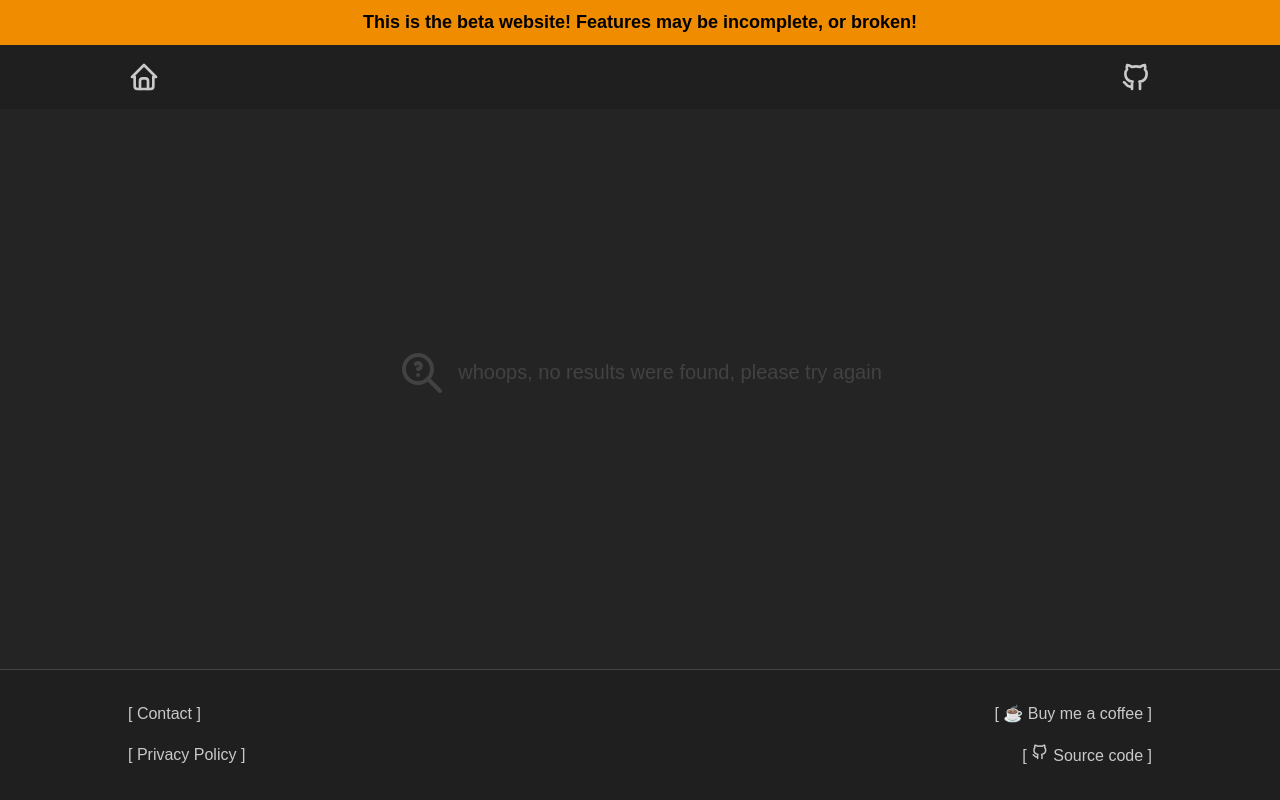
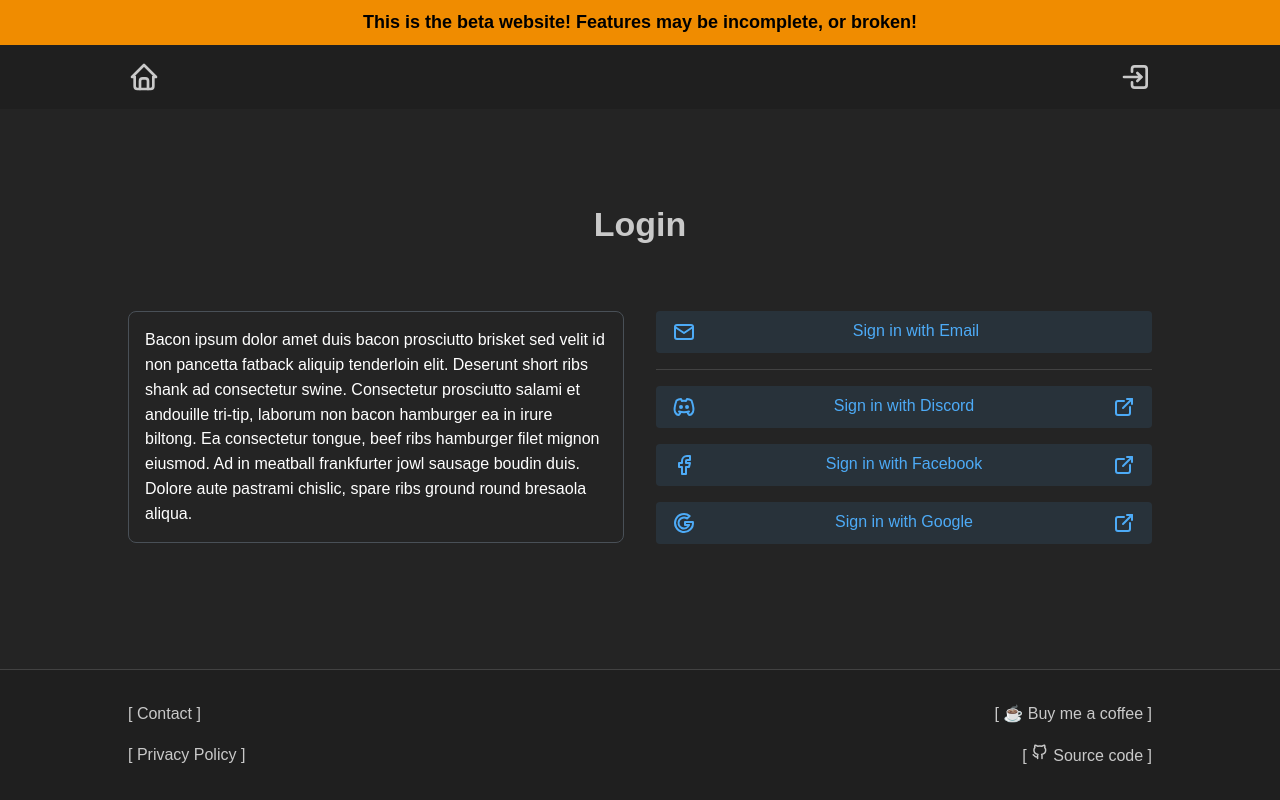
Before and after one commit to almostprohibited/frontend, a React (Vite) app: page /auth in a window 1280 px wide. Built offline with nearby package versions, Linux system fonts and the light colour scheme.

Commit message:
Added authorization flow skeleton

```diff
--- /dev/null
+++ b/src/auth.tsx
@@ -0,0 +1,41 @@
+import { createContext, useContext, useState, type ReactElement } from 'react';
+
+export interface AuthState {
+	isAuthenticated: boolean;
+	authenticate: () => void;
+	logout: () => void;
+}
+
+const AuthContext = createContext<AuthState | undefined>(undefined);
+
+export function AuthProvider({ children }: { children: ReactElement }) {
+	const [isAuthenticated, setIsAuthenticated] = useState(
+		localStorage.getItem('token') === '123',
+	);
+
+	const authenticate = () => {
+		setIsAuthenticated(true);
+		localStorage.setItem('token', '123');
+	};
+
+	const logout = () => {
+		setIsAuthenticated(false);
+		localStorage.removeItem('token');
+	};
+
+	return (
+		<AuthContext.Provider value={{ isAuthenticated, authenticate, logout }}>
+			{children}
+		</AuthContext.Provider>
+	);
+}
+
+export function useAuth() {
+	const context = useContext(AuthContext);
+
+	if (context === undefined) {
+		throw new Error('hook not used within auth provider');
+	}
+
+	return context;
+}
--- a/src/components/header/component.tsx
+++ b/src/components/header/component.tsx
@@ -1,13 +1,20 @@
 import { Box, Flex, Text, Tooltip } from '@mantine/core';
 import styles from './component.module.css';
-import { IconBrandGithub, IconHome } from '@tabler/icons-react';
+import {
+	IconBrandGithub,
+	IconHome,
+	IconLogin2,
+	IconUser,
+} from '@tabler/icons-react';
 import { Link } from '@tanstack/react-router';
 import { useMobileView } from '@/utils/hooks/useMobileView';
 import { useIsBeta } from '@/utils/hooks/useIsBeta';
+import { useAuth } from '@/auth';
 
 export default function Header() {
 	const isBeta = useIsBeta();
 	const isMobile = useMobileView();
+	const auth = useAuth();
 
 	const iconSize = isMobile ? '1.7rem' : '2rem';
 
@@ -30,6 +37,7 @@ export default function Header() {
 					</Tooltip>
 				</Box>
 				<Box>
+					{!isBeta ? (
 						<Tooltip label="Github source code">
 							<a
 								href="https://github.com/almostprohibited"
@@ -39,6 +47,19 @@ export default function Header() {
 								<IconBrandGithub size={iconSize} />
 							</a>
 						</Tooltip>
+					) : !auth.isAuthenticated ? (
+						<Tooltip label="Login">
+							<Link to="/auth/">
+								<IconLogin2 size={iconSize} />
+							</Link>
+						</Tooltip>
+					) : (
+						<Tooltip label="Dashboard">
+							<Link to="/dashboard/">
+								<IconUser size={iconSize} />
+							</Link>
+						</Tooltip>
+					)}
 				</Box>
 			</Flex>
 		</>
--- a/src/main.tsx
+++ b/src/main.tsx
@@ -5,10 +5,13 @@ import { RouterProvider, createRouter } from '@tanstack/react-router';
 import { routeTree } from './routes.tsx';
 import ErrorResult from './components/fallbacks/errorResult.tsx';
 import EmptyResult from './components/fallbacks/emptyResult.tsx';
+import { AuthProvider, useAuth } from './auth.tsx';
 
 const router = createRouter({
 	routeTree,
-	context: {},
+	context: {
+		auth: undefined!,
+	},
 	defaultPreload: 'viewport',
 	scrollRestoration: true,
 	defaultStructuralSharing: true,
@@ -28,12 +31,22 @@ declare module '@tanstack/react-router' {
 	}
 }
 
+function Wrapper() {
+	const auth = useAuth();
+
+	return <RouterProvider router={router} context={{ auth }} />;
+}
+
 const rootElement = document.getElementById('app');
+
 if (rootElement && !rootElement.innerHTML) {
 	const root = ReactDOM.createRoot(rootElement);
+
 	root.render(
 		<StrictMode>
-			<RouterProvider router={router} />
+			<AuthProvider>
+				<Wrapper />
+			</AuthProvider>
 		</StrictMode>,
 	);
 }
--- /dev/null
+++ b/src/pages/auth/components/signInButton.tsx
@@ -0,0 +1,38 @@
+import { getApiDomain } from '@/utils/environment';
+import { Text, Button, useMantineTheme } from '@mantine/core';
+import { IconExternalLink } from '@tabler/icons-react';
+import type { ReactElement } from 'react';
+
+export default function SignInButton({
+	displayName,
+	icon,
+	apiProvider,
+	isExternal = false,
+}: {
+	displayName: string;
+	icon: ReactElement;
+	apiProvider?: string;
+	isExternal?: boolean;
+}) {
+	const theme = useMantineTheme();
+
+	return (
+		<Button
+			leftSection={icon}
+			rightSection={isExternal ? <IconExternalLink /> : <span />}
+			fullWidth
+			justify="space-between"
+			variant="light"
+			size="md"
+			color={theme.colors.blue[4]}
+			component={apiProvider ? 'a' : undefined}
+			href={
+				apiProvider
+					? `${getApiDomain()}/api/auth/${apiProvider}/provider`
+					: undefined
+			}
+		>
+			<Text>Sign in with {displayName}</Text>
+		</Button>
+	);
+}
--- /dev/null
+++ b/src/pages/auth/index.tsx
@@ -0,0 +1,92 @@
+import { useMobileView } from '@/utils/hooks/useMobileView';
+import {
+	Alert,
+	Box,
+	Divider,
+	Flex,
+	Text,
+	Title,
+	useMantineTheme,
+} from '@mantine/core';
+import { createLazyRoute } from '@tanstack/react-router';
+import SignInButton from './components/signInButton';
+import {
+	IconBrandDiscord,
+	IconBrandFacebook,
+	IconBrandGoogle,
+	IconMail,
+} from '@tabler/icons-react';
+
+export const authLazyRoute = createLazyRoute('/auth')({
+	component: AuthPage,
+});
+
+function AuthPage() {
+	const isMobile = useMobileView();
+	const theme = useMantineTheme();
+
+	return (
+		<Flex
+			p={'var(--content-side-padding)'}
+			justify="center"
+			align="center"
+			h="100%"
+			direction="column"
+			gap="xl"
+		>
+			<Title order={1} ta="center">
+				{'Login'}
+			</Title>
+			<Divider />
+			<Flex
+				direction={isMobile ? 'column' : 'row'}
+				w="100%"
+				justify="center"
+				align="center"
+				gap="xl"
+			>
+				<Box w="100%">
+					<Alert
+						variant="outline"
+						color={theme.colors.gray[7]}
+						radius="md"
+					>
+						<Text>
+							Bacon ipsum dolor amet duis bacon prosciutto brisket
+							sed velit id non pancetta fatback aliquip tenderloin
+							elit. Deserunt short ribs shank ad consectetur
+							swine. Consectetur prosciutto salami et andouille
+							tri-tip, laborum non bacon hamburger ea in irure
+							biltong. Ea consectetur tongue, beef ribs hamburger
+							filet mignon eiusmod. Ad in meatball frankfurter
+							jowl sausage boudin duis. Dolore aute pastrami
+							chislic, spare ribs ground round bresaola aliqua.
+						</Text>
+					</Alert>
+				</Box>
+				<Flex direction="column" gap="md" w="100%">
+					<SignInButton displayName="Email" icon={<IconMail />} />
+					<Divider />
+					<SignInButton
+						displayName="Discord"
+						apiProvider="discord"
+						icon={<IconBrandDiscord />}
+						isExternal
+					/>
+					<SignInButton
+						displayName="Facebook"
+						apiProvider="facebook"
+						icon={<IconBrandFacebook />}
+						isExternal
+					/>
+					<SignInButton
+						displayName="Google"
+						apiProvider="google"
+						icon={<IconBrandGoogle />}
+						isExternal
+					/>
+				</Flex>
+			</Flex>
+		</Flex>
+	);
+}
--- /dev/null
+++ b/src/pages/dashboard/index.tsx
@@ -0,0 +1,10 @@
+import { Box } from '@mantine/core';
+import { createLazyRoute } from '@tanstack/react-router';
+
+export const dashboardLazyRoute = createLazyRoute('/dashboard')({
+	component: DashboardPage,
+});
+
+function DashboardPage() {
+	return <Box>hello world</Box>;
+}
--- a/src/pages/home/components/activeAnnouncements.tsx
+++ b/src/pages/home/components/activeAnnouncements.tsx
@@ -4,7 +4,7 @@ import {
 	IconConfetti,
 	IconMessage,
 } from '@tabler/icons-react';
-import { Anchor, Stack, Text, useMantineTheme } from '@mantine/core';
+import { Stack, Text, useMantineTheme } from '@mantine/core';
 import type { AnnouncementObject } from './announcements';
 
 export default function getActiveAnnouncements() {
@@ -30,6 +30,30 @@ export default function getActiveAnnouncements() {
 			shouldDisplay: () => isBirthdayWeek(),
 		},
 		{
+			title: 'Google Form Feedback - Thanks',
+			content: () => {
+				return (
+					<Stack>
+						<Text>
+							Thanks to those that took the time to fill out the
+							feedback form, your feedback and extra comments are
+							much appreciated!
+						</Text>
+						<Text>
+							Judging from the form, the next new feature that
+							people want to see the most is the stock and price
+							drop notification system. Stay tuned for updates on
+							this.
+						</Text>
+					</Stack>
+				);
+			},
+			date: 'Mar 21, 2026',
+			colour: theme.colors.teal[3],
+			icon: <IconMessage size="2rem" />,
+			shouldDisplay: () => true,
+		},
+		{
 			title: 'Recently Added Retailers',
 			content: () => {
 				return (
@@ -45,58 +69,6 @@ export default function getActiveAnnouncements() {
 			icon: <IconBuildingStore size="2rem" />,
 			shouldDisplay: () => true,
 		},
-		{
-			title: 'Google Form Feedback - Update',
-			content: () => {
-				return (
-					<Stack>
-						<Text>
-							{
-								"I hear you all loud and clear: you want more retailers. I'll make sure to expand the supported retailers above all else for the time being."
-							}
-						</Text>
-						<Text>
-							{"If you haven't yet, check out the "}
-							<Anchor
-								href="https://forms.gle/vRjUKfENuUDkMh4n6"
-								target="_blank"
-							>
-								{'Google Form'}
-							</Anchor>
-							{
-								' to provide your feedback on the site. This form will still remain open for more responses.'
-							}
-						</Text>
-					</Stack>
-				);
-			},
-			date: 'Feb 28, 2026',
-			colour: theme.colors.orange[3],
-			icon: <IconMessage size="2rem" />,
-			shouldDisplay: () => true,
-		},
-		// {
-		// 	title: 'Open source',
-		// 	content: () => {
-		// 		return (
-		// 			<Text>
-		// 				{'AlmostProhibited is now open source on '}
-		// 				<Anchor
-		// 					href="https://github.com/almostprohibited"
-		// 					target="_blank"
-		// 				>
-		// 					Github
-		// 				</Anchor>
-		// 				{
-		// 					'! What this means is that the source code that powers this site, and the backend, are now free to view and use.'
-		// 				}
-		// 			</Text>
-		// 		);
-		// 	},
-		// 	colour: 'gray',
-		// 	icon: <IconBrandGithub size="2rem" />,
-		// 	shouldDisplay: () => true,
-		// },
 	];
 
 	return announcements.filter((announcement) => announcement.shouldDisplay());
--- a/src/routes.tsx
+++ b/src/routes.tsx
@@ -1,9 +1,19 @@
-import { createRootRoute, createRoute } from '@tanstack/react-router';
+import {
+	createRootRouteWithContext,
+	createRoute,
+	redirect,
+} from '@tanstack/react-router';
 import App from './App';
 import { Category, SortOptions } from './utils/apiStructs';
 import { z } from 'zod/mini';
+import { useIsBeta } from './utils/hooks/useIsBeta';
+import type { AuthState } from './auth';
 
-const rootRoute = createRootRoute({
+interface RootContext {
+	auth: AuthState;
+}
+
+const rootRoute = createRootRouteWithContext<RootContext>()({
 	component: () => <App />,
 	head: (context) => {
 		const linkTags = [];
@@ -64,9 +74,41 @@ const searchRoute = createRoute({
 	validateSearch: (search) => searchRouteSchema.parse(search),
 }).lazy(() => import('./pages/search/index').then((d) => d.searchLazyRoute));
 
+const authRoute = createRoute({
+	getParentRoute: () => rootRoute,
+	beforeLoad: () => {
+		const isBeta = useIsBeta();
+
+		if (!isBeta) {
+			throw redirect({
+				to: '/',
+			});
+		}
+	},
+	path: '/auth',
+}).lazy(() => import('./pages/auth/index').then((d) => d.authLazyRoute));
+
+const dashboardRoute = createRoute({
+	getParentRoute: () => rootRoute,
+	beforeLoad: ({ context }) => {
+		const isBeta = useIsBeta();
+
+		if (!isBeta || !context.auth.isAuthenticated) {
+			throw redirect({
+				to: '/auth/',
+			});
+		}
+	},
+	path: '/dashboard',
+}).lazy(() =>
+	import('./pages/dashboard/index').then((d) => d.dashboardLazyRoute),
+);
+
 export const routeTree = rootRoute.addChildren([
 	indexRoute,
 	contactRoute,
 	privacyRoute,
 	searchRoute,
+	authRoute,
+	dashboardRoute,
 ]);
```
Also changed, not shown: 1 other file (tests, documents, lock files or other folders). Lines whose indentation alone changed are shown as unchanged.
